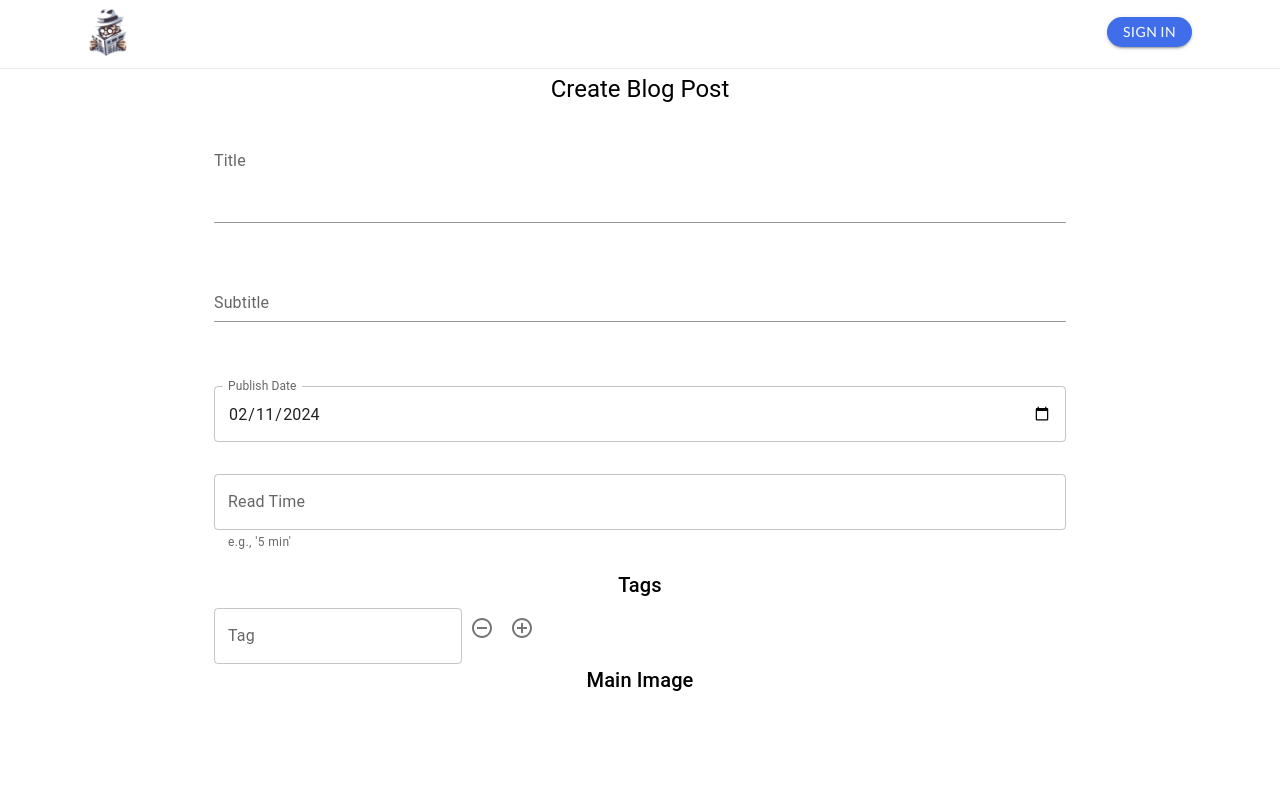
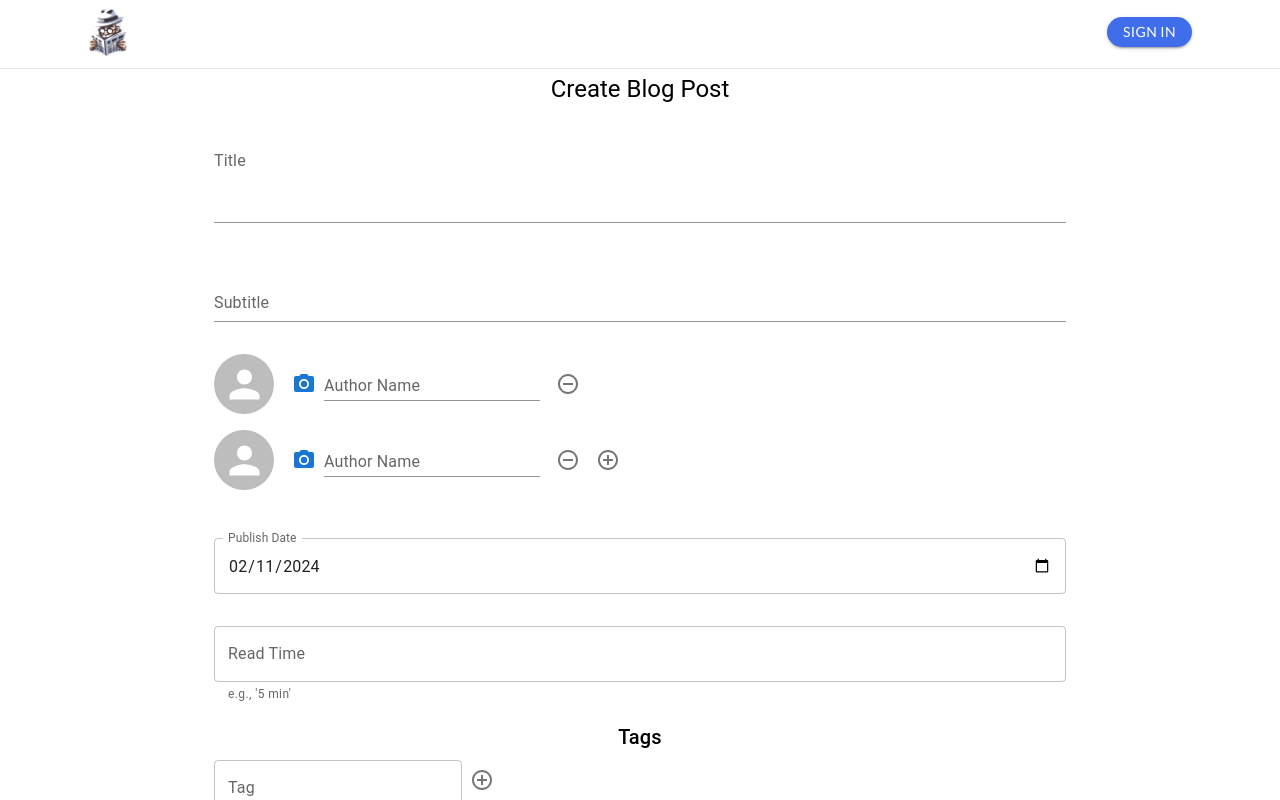
Before and after one commit to ReportForge/white-blog-client, a React (Create React App) app in the folder white-blog/: page /post-editor in a window 1280 px wide. Both pictures are taken after a click on the button 568 px from the left and 384 px from the top of the page. Shown: the top 800 px of the page. Built offline with nearby package versions, Linux system fonts and the light colour scheme; a web font is replaced by a local one.

Commit message:
PostEditor update 16.2.2024

```diff
--- a/white-blog/src/components/PostEditor/PostEditor.js
+++ b/white-blog/src/components/PostEditor/PostEditor.js
@@ -1,4 +1,4 @@
-import React, { useState, useEffect } from 'react';
+import React, { useState, useEffect, useRef } from 'react';
 import {
   Button,
   TextField,
@@ -34,6 +34,12 @@
 
   const navigate = useNavigate();
   const [loading, setLoading] = useState(false);
+  const [isTitleInvalid, setIsTitleInvalid] = useState(false);
+  const [isFirstTag, setIsFirstTag] = useState(true);
+  const [isFirstAuthor, setIsFirstAuthor] = useState(true);
+  const [isFirstBlock, setIsFirstBlock] = useState(true);
+
+  const titleRef = useRef(null);
 
   useEffect(() => {
     const token = localStorage.getItem('token');
@@ -85,6 +91,11 @@
   const saveDraft = async () => {
     const user = localStorage.getItem('user');
     const token = localStorage.getItem('token');
+    if (!blogPost.title.trim()) {
+      setIsTitleInvalid(true);
+      titleRef.current?.scrollIntoView({ behavior: 'smooth', block: 'center' });
+      return; // Prevent the form submission
+    }
 
     if (!user || !token) {
       console.error('User not logged in');
@@ -108,6 +119,7 @@
       ...prevState,
       authors: [...prevState.authors, { name: '', image: '' }]
     }));
+    setIsFirstAuthor(false);
   };
 
   const removeAuthor = (index) => {
@@ -155,6 +167,7 @@
     const newBlogPost = { ...blogPost };
     newBlogPost.tags.push('');
     setBlogPost(newBlogPost);
+    setIsFirstTag(false);
   };
 
   const removeTag = (index) => {
@@ -167,6 +180,7 @@
     const newBlogPost = { ...blogPost };
     newBlogPost.contentBlocks.push({ type: 'text', content: '' });
     setBlogPost(newBlogPost);
+    setIsFirstBlock(false);
   };
 
   const removeContentBlock = (index) => {
@@ -213,6 +227,11 @@
   const handleSubmit = async (event) => {
     event.preventDefault();
     const token = localStorage.getItem('token');
+    if (!blogPost.title.trim()) {
+      setIsTitleInvalid(true);
+      titleRef.current?.scrollIntoView({ behavior: 'smooth', block: 'center' });
+      return; // Prevent the form submission
+    }
 
     if (!token) {
       console.error('No token found');
@@ -270,10 +289,13 @@
           <TextField
             label="Title"
             fullWidth
+            ref={titleRef}
             margin="normal"
             variant="standard"
             value={blogPost.title}
             multiline
+            error={isTitleInvalid}
+            helperText={isTitleInvalid ? "Title is required" : ""}
             InputProps={{
               style: { fontSize: '3rem', fontWeight: 700 },
             }}
@@ -322,9 +344,9 @@
                 style: { fontWeight: 'bold', fontSize: '15px' },
               }}
             />
-            <IconButton onClick={() => removeAuthor(index)}>
+            {!isFirstAuthor ? <IconButton onClick={() => removeAuthor(index)}>
               <RemoveCircleOutlineIcon />
-            </IconButton>
+            </IconButton> : null}
             {index === blogPost.authors.length - 1 && (
               <IconButton onClick={addAuthor}>
                 <AddCircleOutlineIcon />
@@ -365,9 +387,9 @@
                 value={tag}
                 onChange={(e) => handleInputChange(e, index, 'tags')}
               />
-              <IconButton onClick={() => removeTag(index)}>
+              {!isFirstTag ? <IconButton onClick={() => removeTag(index)}>
                 <RemoveCircleOutlineIcon />
-              </IconButton>
+              </IconButton> : null}
               <IconButton onClick={addTag}>
                 <AddCircleOutlineIcon />
               </IconButton>
@@ -454,9 +476,9 @@
               />
             )}
 
-            <IconButton onClick={() => removeContentBlock(index)}>
+            {!isFirstBlock ? <IconButton onClick={() => removeContentBlock(index)}>
               <RemoveCircleOutlineIcon />
-            </IconButton>
+            </IconButton> : null}
             {index === blogPost.contentBlocks.length - 1 && (
               <IconButton onClick={addContentBlock}>
                 <AddCircleOutlineIcon />
```
